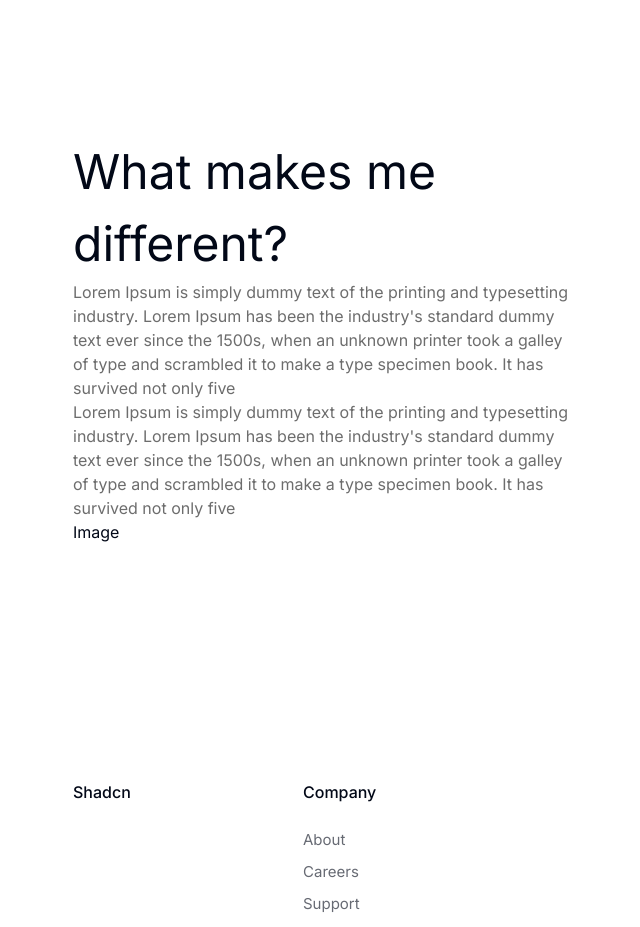
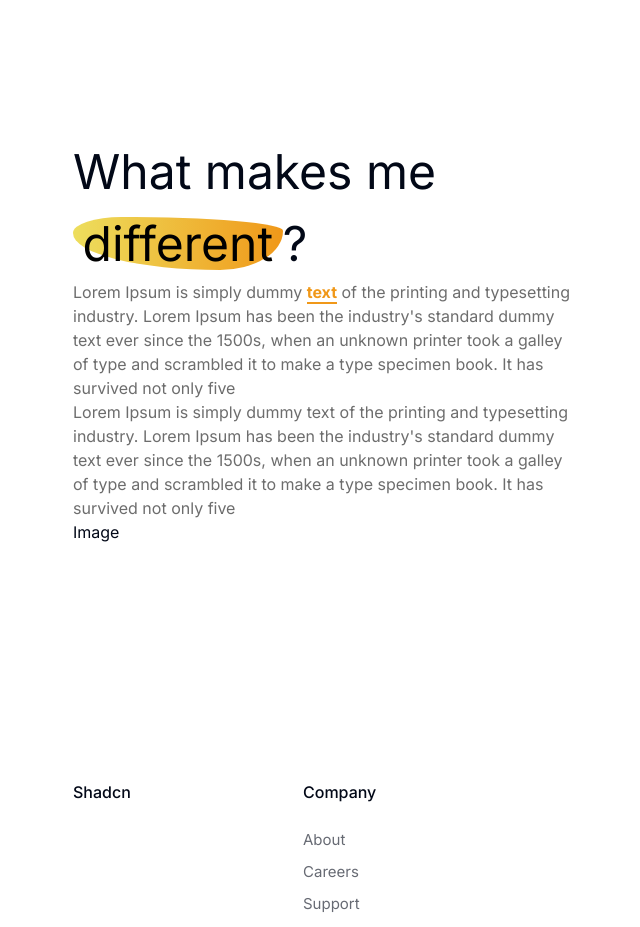
Before and after one commit to diontu/anotherdionwebsite, a Next.js app: page / in a window 1280 px wide. Shown: the part 3380-4307 px from the top of the page, without its empty margins (119-759 px from the left). Built offline with nearby package versions, Linux system fonts and the light colour scheme.

Commit message:
minor: add accent styles

```diff
--- a/src/app/globals.css
+++ b/src/app/globals.css
@@ -37,6 +37,8 @@
     --default-padding: 80px;
 
     --color-de-emphasized: #b7b7b7;
+    /* fallback gradient color */
+    --fallback-gradient: #f09819;
   }
 
   .dark {
@@ -100,4 +102,23 @@
   .text {
     color: #6d6d6d;
   }
+  .gradient {
+    background: var(--fallback-gradient); /* fallback for old browsers */
+    background: -webkit-linear-gradient(
+      to right,
+      #edde5d,
+      var(--fallback-gradient)
+    ); /* Chrome 10-25, Safari 5.1-6 */
+    background: linear-gradient(
+      to right,
+      #edde5d,
+      var(--fallback-gradient)
+    ); /* W3C, IE 10+/ Edge, Firefox 16+, Chrome 26+, Opera 12+, Safari 7+ */
+  }
+  mark {
+    display: inline-block;
+    line-height: 70%;
+    padding: 0.2em;
+    border-radius: 23% 77% 30% 70% / 30% 26% 74% 70%;
+  }
 }
--- a/src/app/sections/unique.tsx
+++ b/src/app/sections/unique.tsx
@@ -1,18 +1,22 @@
 import Heading from "@/components/heading";
 import PageSection from "@/components/page-section";
 import Subheading from "@/components/subheading";
+import Mark from "@/components/text-style/mark";
+import Highlight from "@/components/text-style/highlight";
 
 export default function Unique() {
   return (
     <PageSection className="flex flex-col justify-center mt-10">
       <div className="max-w-[500px]">
-        <Heading>What makes me different?</Heading>
+        <Heading>
+          What makes me <Mark>different</Mark>?
+        </Heading>
         <Subheading>
-          Lorem Ipsum is simply dummy text of the printing and typesetting
-          industry. Lorem Ipsum has been the industry's standard dummy text ever
-          since the 1500s, when an unknown printer took a galley of type and
-          scrambled it to make a type specimen book. It has survived not only
-          five
+          Lorem Ipsum is simply dummy <Highlight>text</Highlight> of the
+          printing and typesetting industry. Lorem Ipsum has been the industry's
+          standard dummy text ever since the 1500s, when an unknown printer took
+          a galley of type and scrambled it to make a type specimen book. It has
+          survived not only five
         </Subheading>
         <Subheading>
           Lorem Ipsum is simply dummy text of the printing and typesetting
--- /dev/null
+++ b/src/components/text-style/highlight.tsx
@@ -0,0 +1,7 @@
+export default function Highlight({ children }: { children: React.ReactNode }) {
+  return (
+    <span className="text-[var(--fallback-gradient)] font-bold border-b-2 border-[var(--fallback-gradient)]">
+      {children}
+    </span>
+  );
+}
--- /dev/null
+++ b/src/components/text-style/mark.tsx
@@ -0,0 +1,3 @@
+export default function Mark({ children }: { children: React.ReactNode }) {
+  return <mark className="gradient">{children}</mark>;
+}
```
Also changed, not shown: tailwind.config.ts (+8 -8 lines).
